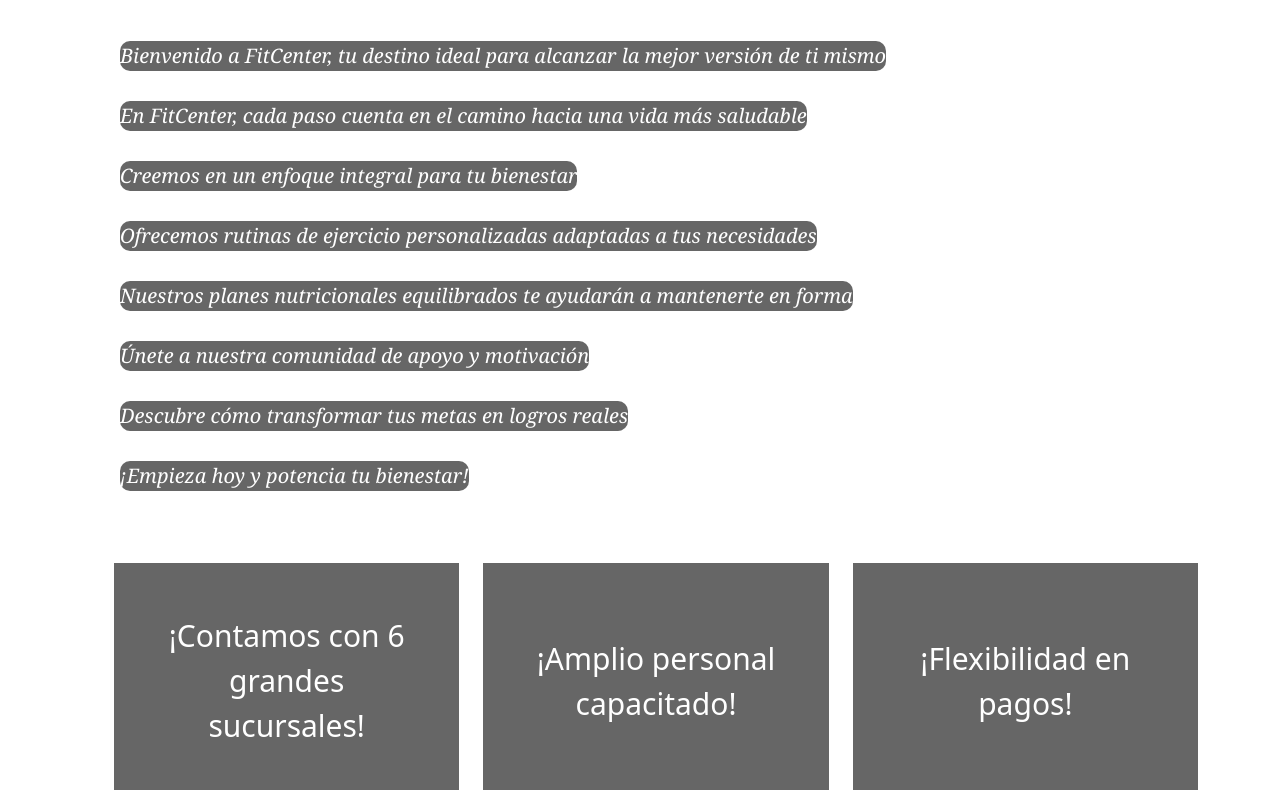
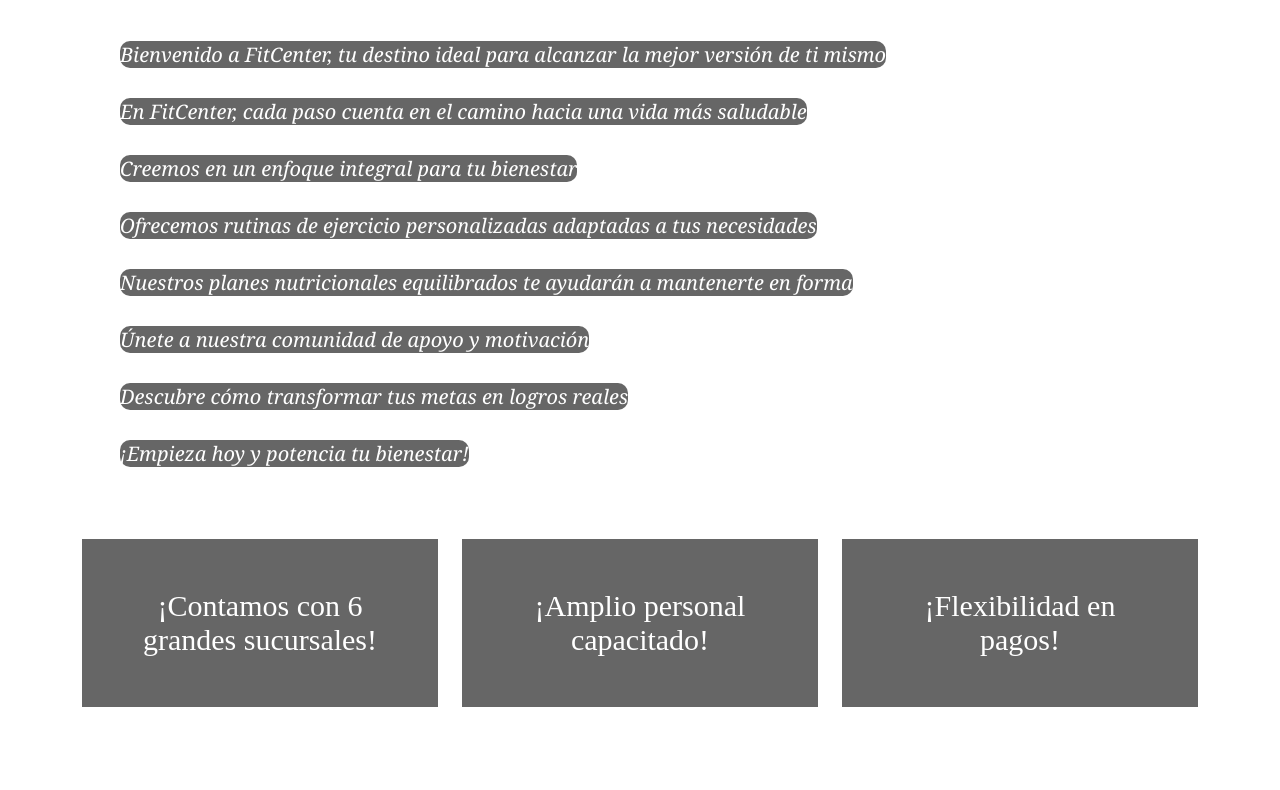
Before and after one commit to Agus2001t/Desarrollo-Web-Agustin-Terre, a plain HTML site: page inicio.html in a window 1280 px wide. Shown: the part 79-869 px from the top of the page. Drawn offline with nearby package versions, Linux system fonts and the light colour scheme.

Commit message:
borre enlace

```diff
--- a/inicio.html
+++ b/inicio.html
@@ -4,9 +4,6 @@
     <!--HEAD (TITULO, ICONO Y STYLE)-->
 
 <head>
-    <!--ENLACE A BOOTSTRAP-->
-
-    <link rel="stylesheet" href="https://cdn.jsdelivr.net/npm/bootstrap@5.3.3/dist/css/bootstrap.min.css">
 
     <meta charset="UTF-8">
     <meta name="viewport" content="width=device-width, initial-scale=1.0">
```
